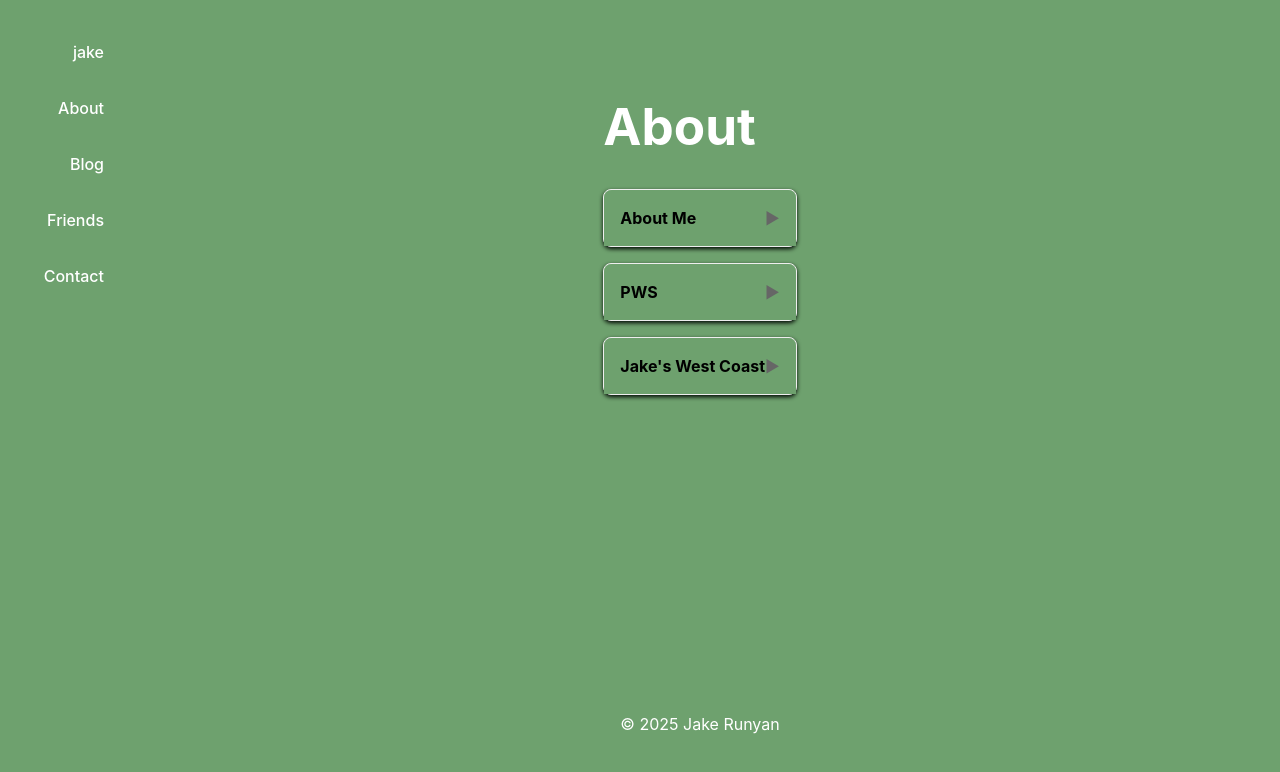
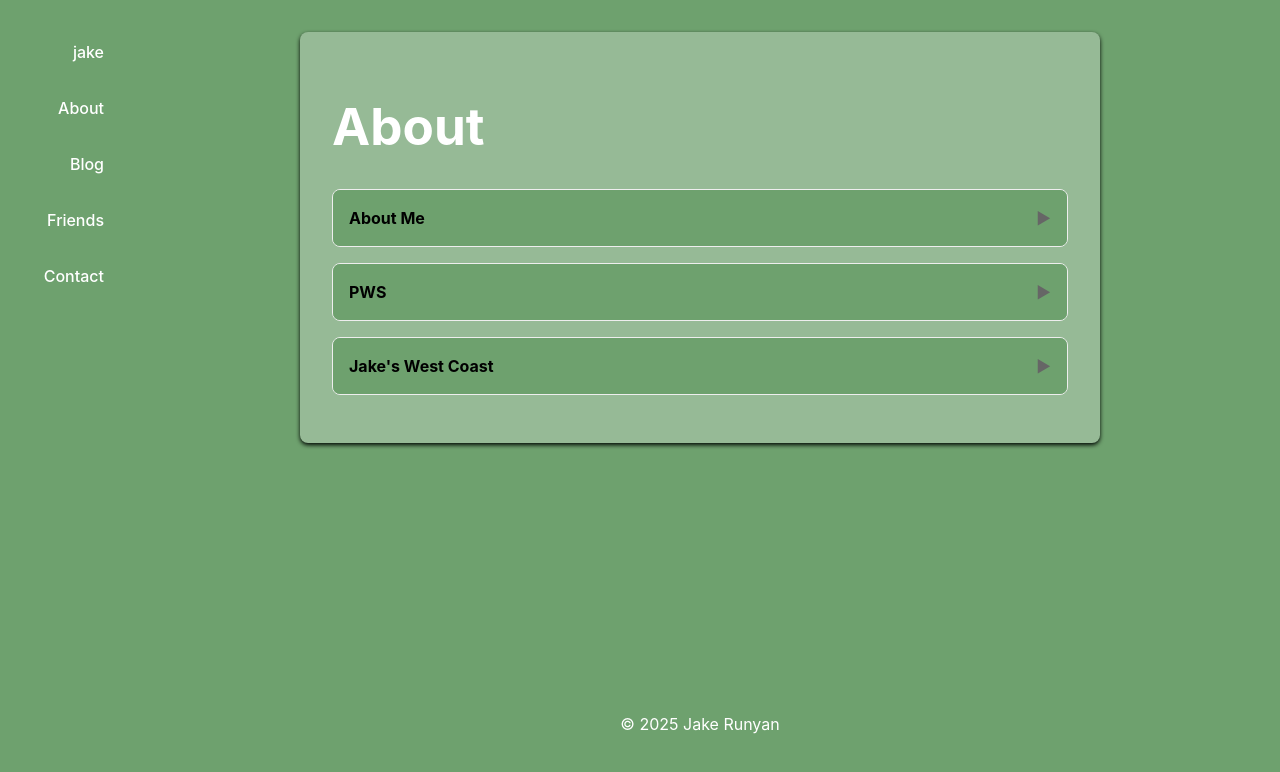
Before and after one commit to runyanjake/website, a React (Vite) app: page /about in a window 1280 px wide. Shown: the top 772 px of the page. Built offline with nearby package versions, Linux system fonts and the light colour scheme.

Commit message:
Fix about

```diff
--- a/src/routes/about/about.css
+++ b/src/routes/about/about.css
@@ -1,7 +1,12 @@
 .about-container {
-  max-width: 1200px;
+  max-width: 800px;
   margin: 0 auto;
   padding: var(--spacing-xl);
+  background-color: var(--bg-primary);
+  border-radius: var(--radius-md);
+  box-shadow: 0 2px 4px var(--shadow-color);
+  width: 100%;
+  box-sizing: border-box;
 }
 
 .about-header {
@@ -69,8 +74,9 @@
   margin-bottom: var(--spacing-md);
   border: 1px solid var(--border-color-light);
   border-radius: var(--radius-md);
-  background-color: var(--bg-primary);
-  box-shadow: 0 2px 4px var(--shadow-color);
+  overflow: hidden;
+  width: 100%;
+  box-sizing: border-box;
 }
 
 .section-header {
@@ -80,8 +86,8 @@
   padding: var(--spacing-md);
   cursor: pointer;
   background-color: var(--bg-secondary);
-  transition: background-color 0.2s, color 0.2s;
-  border-radius: var(--radius-md) var(--radius-md) 0 0;
+  width: 100%;
+  box-sizing: border-box;
 }
 
 .section-header:hover {
@@ -109,8 +115,28 @@
 .section-content {
   padding: var(--spacing-md);
   border-top: 1px solid var(--border-color-light);
-  color: var(--text-dark);
-  line-height: var(--line-height-relaxed);
+  width: 100%;
+  box-sizing: border-box;
+}
+
+/* Ensure content inside sections doesn't overflow */
+.section-content img,
+.section-content pre,
+.section-content table {
+  max-width: 100%;
+  height: auto;
+}
+
+.section-content pre,
+.section-content code {
+  overflow-x: auto;
+  white-space: pre-wrap;
+  word-wrap: break-word;
+}
+
+.section-content table {
+  display: block;
+  overflow-x: auto;
 }
 
 /* Accessibility */
```
